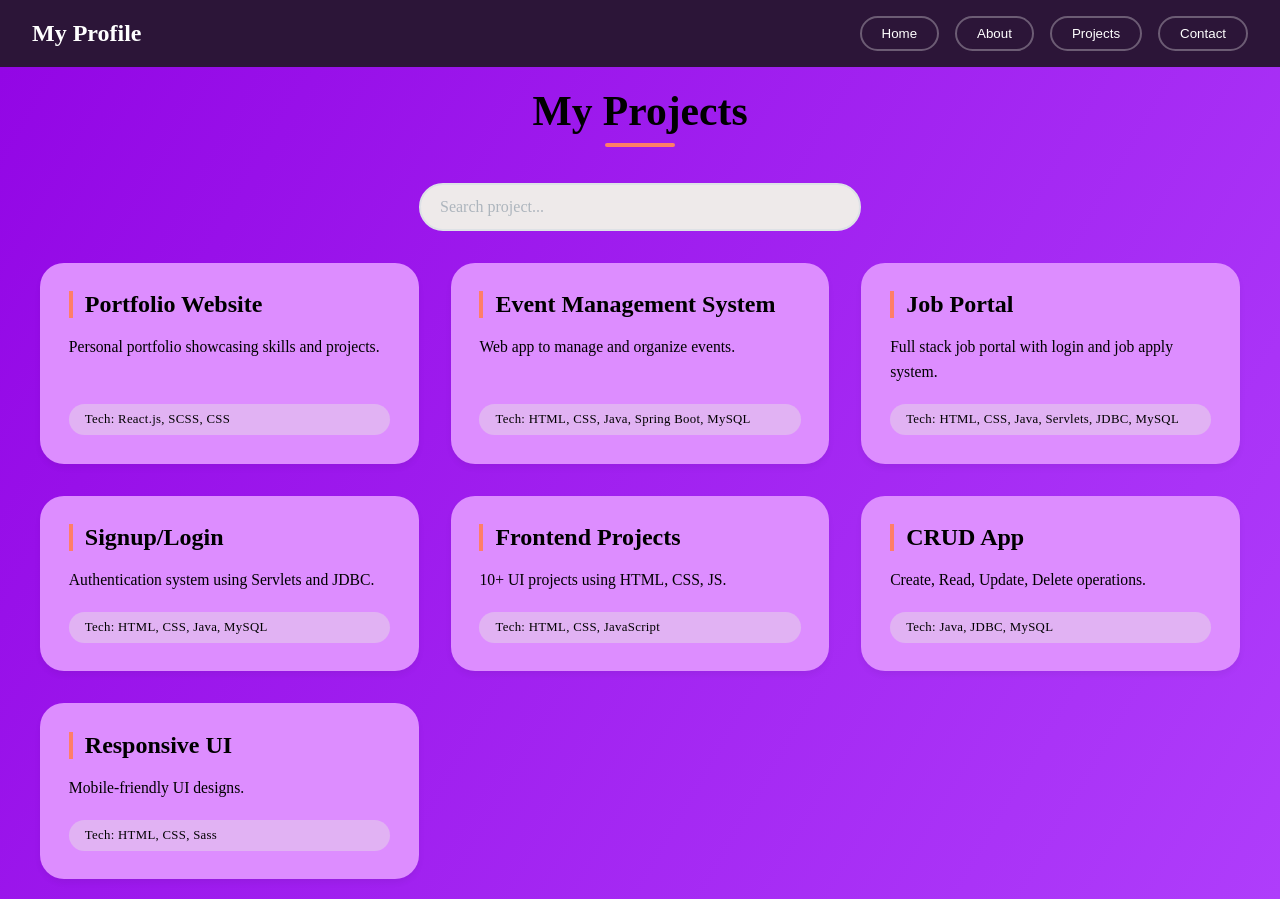
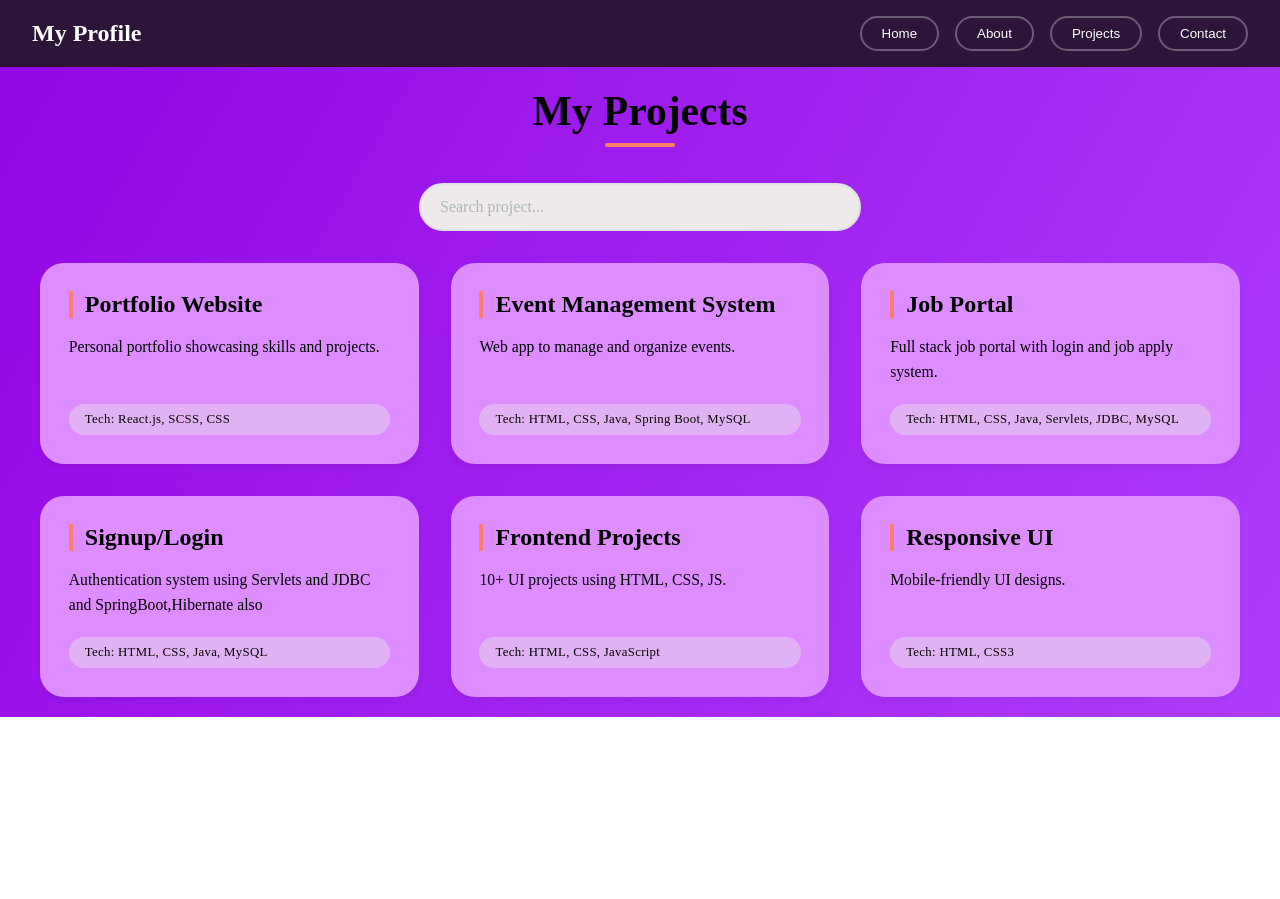
Before and after one commit to kiruthikaarul25/Protfolio-Profile, a React (Vite) app: page /Projects in a window 1280 px wide. After the commit the page ends 800 px from the top, so only its background shows below. Built offline with nearby package versions, Linux system fonts and the light colour scheme.

Commit message:
Update Projects.jsx

```diff
--- a/src/Protofile_Profile/Project/Projects.jsx
+++ b/src/Protofile_Profile/Project/Projects.jsx
@@ -34,7 +34,7 @@ const Projects = () => {
     },
     {
       title: "Signup/Login",
-      desc: "Authentication system using Servlets and JDBC.",
+      desc: "Authentication system using Servlets and JDBC and SpringBoot,Hibernate also",
       tech: "HTML, CSS, Java, MySQL"
     },
     {
@@ -43,14 +43,9 @@ const Projects = () => {
       tech: "HTML, CSS, JavaScript"
     },
     {
-      title: "CRUD App",
-      desc: "Create, Read, Update, Delete operations.",
-      tech: "Java, JDBC, MySQL"
-    },
-    {
       title: "Responsive UI",
       desc: "Mobile-friendly UI designs.",
-      tech: "HTML, CSS, Sass"
+      tech: "HTML, CSS3"
     }
   ];
 
```
